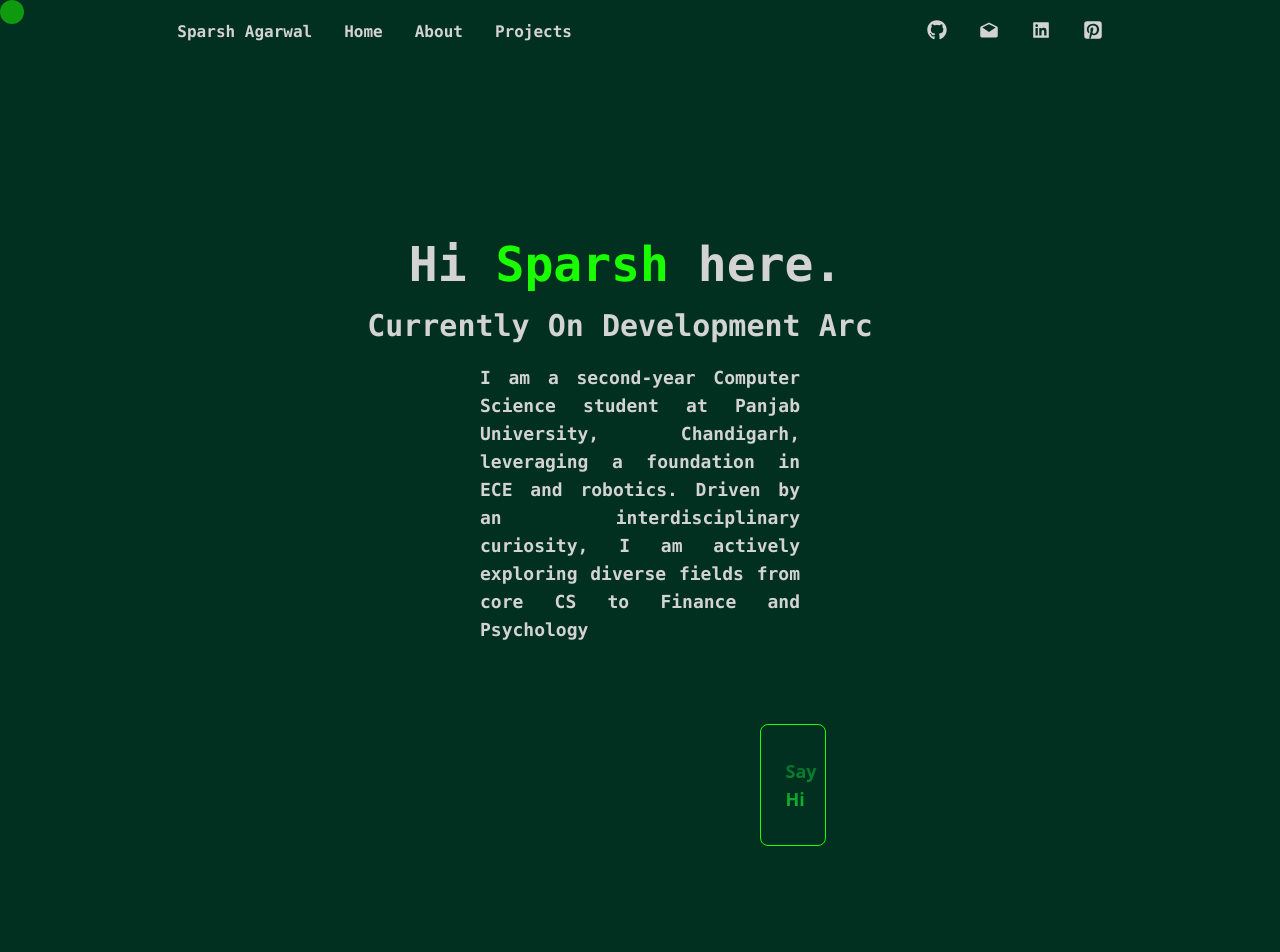
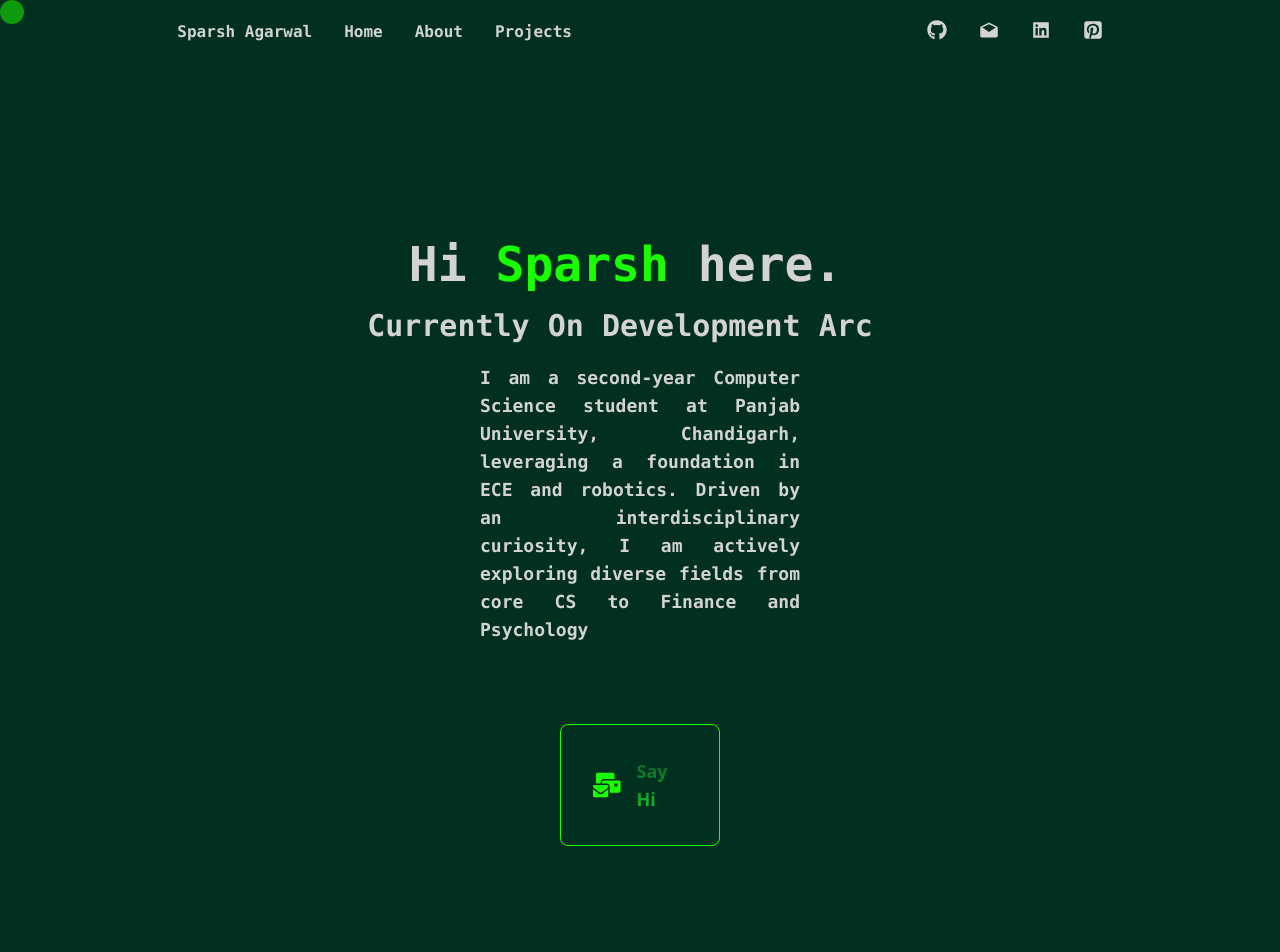
Before and after one commit to sparsh-hub/Personal-Portfolio, a React (Vite) app: page / in a window 1280 px wide. Shown: the top 952 px of the page. Built offline with nearby package versions, Linux system fonts and the light colour scheme.

Commit message:
button wasn't working properly in deployed state

```diff
--- a/src/Components/Hero.jsx
+++ b/src/Components/Hero.jsx
@@ -64,7 +64,7 @@ const Hero = () => {
         </p>
         <a
           href="mailto:sparshag2803@gmail.com"
-          className="flex flex-row justify-center gap-4 mt-20 text-lg font-bold border ml-190 mr-190 p-8 border-[#1AFF00] rounded-lg hover:bg-[#023020] hover:opacity-10 hover:animate-pulse bg-gradient-to-b from-[#023020] to-[#1AFF00] bg-clip-text text-transparent"
+          className="flex flex-row justify-center items-center mr-140 ml-140 gap-4 mt-20 text-lg font-bold border  p-8 border-[#1AFF00] rounded-lg hover:bg-[#023020] hover:opacity-10 hover:animate-pulse bg-gradient-to-b from-[#023020] to-[#1AFF00] bg-clip-text text-transparent"
         >
           <FaMailBulk size="30px" className="text-[#1AFF00]" />
           Say Hi
```
